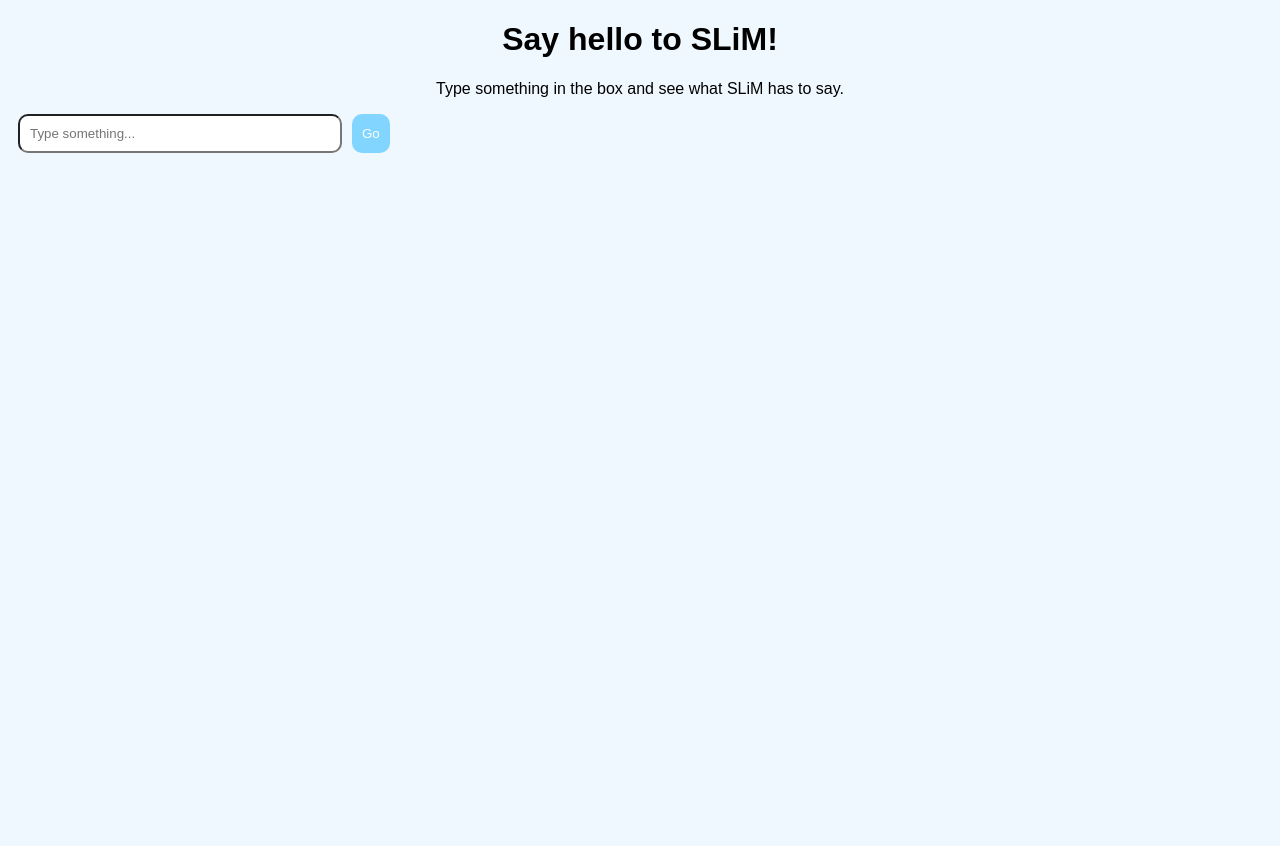
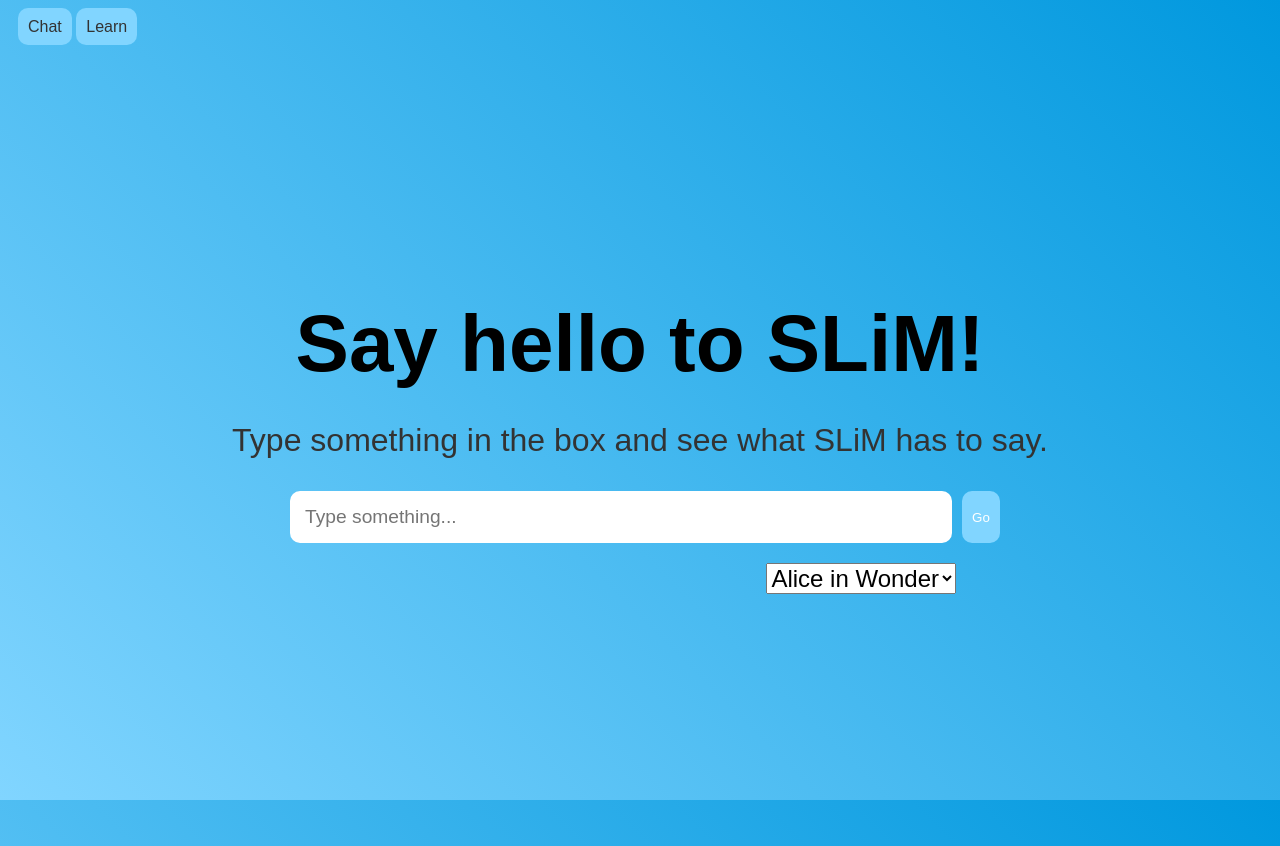
Before and after one commit to htjb/small-language-model, a plain HTML site: page website/index.html in a window 1280 px wide. Before the commit the page ends 800 px from the top, so only its background shows below. Drawn offline with Linux system fonts and the light colour scheme.

Commit message:
styling home page

```diff
--- a/website/css/styles.css
+++ b/website/css/styles.css
@@ -1,21 +1,63 @@
+html {
+    height: 100%;
+}
+
 body {
-    background-color: #f0f8ff;
+    background: linear-gradient(45deg, #81d5ff, #0098de);
     font-family: Arial, sans-serif;
+}
+
+header {
+    display: flex;
+    justify-content: left;
+}
+
+nav {
+    padding: 10px;
+}
+
+h1 {
+    font-size: 5em;
+    margin: 0;
+}
+
+.nav-link {
+    color: #333;
+    background-color: #81d5ff;
+    text-decoration: none;
+    padding: 10px;
+    border: none;
+    border-radius: 10px;
+}
+
+.content {
+    display: flex;
+    flex-direction: column;
+    justify-content: center;
+    min-height:100vh;
 }
 
 .welcome-message {
     text-align: center;
 }
 
+.welcome-message p {
+    font-size: 2em;
+    color: #333;
+}
+
 .input {
     display: flex;
+    justify-content: center;
 }
 
 #user-input {
-    width: 300px;
-    padding: 10px;
+    width: 50%;
+    padding: 15px;
     margin: 0 10px 0 10px;
     border-radius: 10px;
+    border: none;
+    font-size: 1.2em;
 }
 
 #submit-button {
@@ -26,3 +68,15 @@ body {
     border: none;
     cursor: pointer;
 }
+
+.model-select {
+    display: flex;
+    justify-content: right;
+    margin: 0 25% 0 0;
+}
+
+#model-select {
+    margin-top: 20px;
+    width: 20%;
+    font-size: 1.5em;
+}
--- a/website/index.html
+++ b/website/index.html
@@ -7,10 +7,23 @@
     <script src="js/main.js"></script>
 </head>
 <body>
-    <div id="welcome-message"></div>
-    <div class="input">
-        <input type="text" id="user-input" placeholder="Type something...">
-        <button id="submit-button">Go</button>
+    <header>
+        <nav>
+            <a class="nav-link" href="#">Chat</a>
+            <a class="nav-link" href="#">Learn</a>
+        </nav>
+    </header>
+    <div class="content">
+        <div id="welcome-message"></div>
+        <div class="input">
+            <input type="text" id="user-input" placeholder="Type something...">
+            <button id="submit-button">Go</button>
+        </div>
+        <div class="model-select">
+            <select name="model" id="model-select">
+                <option value="alice-in-wonderland" selected>Alice in Wonderland</option>
+            </select>
+        </div>
     </div>
 </body>
 </html>
```
